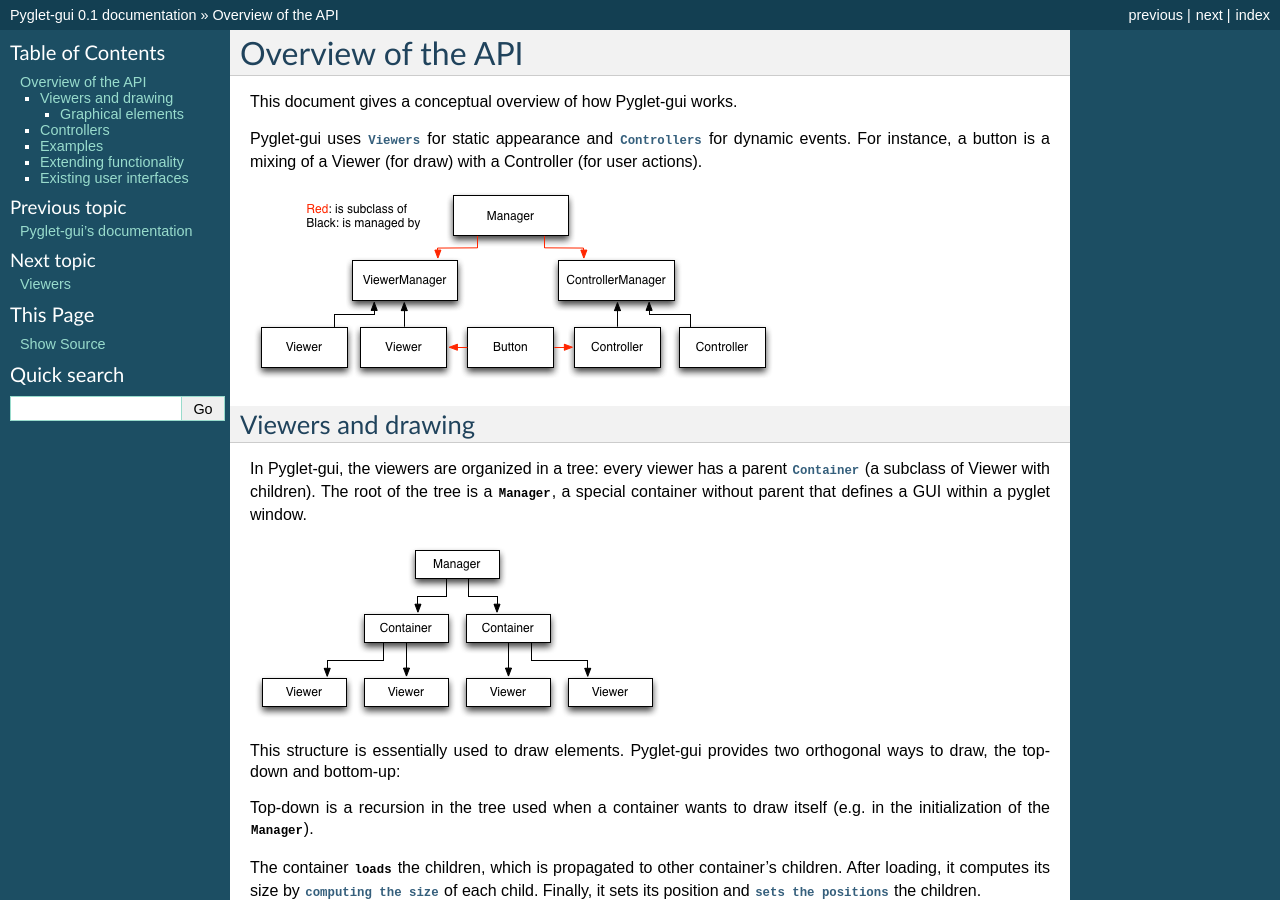
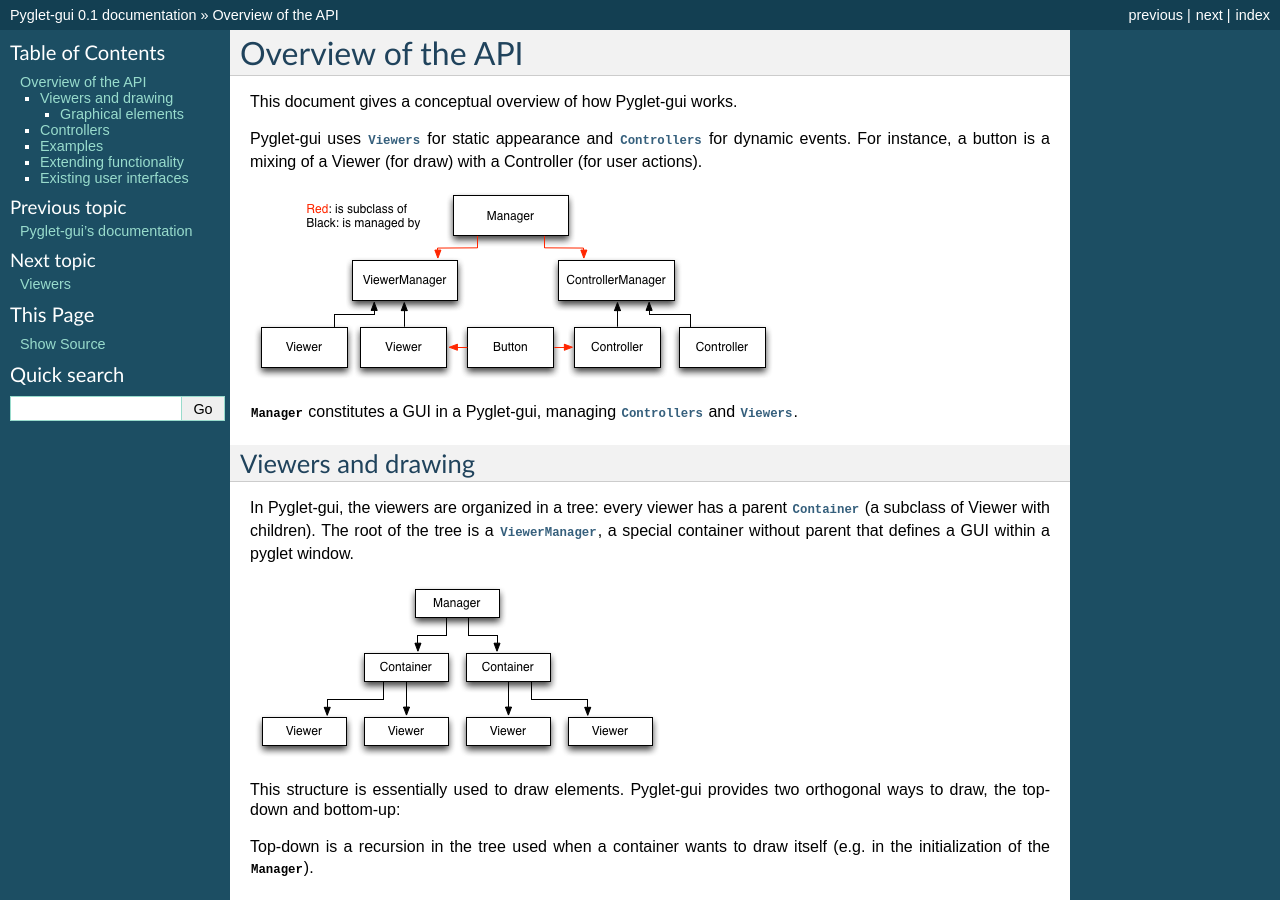
Before and after one commit to jorgecarleitao/pyglet-gui, a Sphinx documentation site: the page built from docs/api.rst, in a window 1280 px wide and 900 px high. Built offline with Sphinx 7.4.7, drawn with Linux system fonts in a browser that asks for light colours; some of the changed text lies outside the part shown.

Commit message:
Minor re-phrasing to api docs.

```diff
--- a/docs/api.rst
+++ b/docs/api.rst
@@ -10,12 +10,15 @@
 .. image:: management.png
     :scale: 100%
 
+:class:`~pyglet_gui.manager.Manager` constitutes a GUI in a Pyglet-gui,
+managing :class:`Controllers <pyglet_gui.core.Controller>` and :class:`Viewers <pyglet_gui.core.Viewer>`.
+
 Viewers and drawing
 ^^^^^^^^^^^^^^^^^^^^^
 
 In Pyglet-gui, the viewers are organized in a tree: every viewer has a
 parent :class:`~pyglet_gui.containers.Container` (a subclass of Viewer with children).
-The root of the tree is a :class:`~pyglet_gui.manager.Manager`, a special
+The root of the tree is a :class:`~pyglet_gui.manager.ViewerManager`, a special
 container without parent that defines a GUI within a pyglet window.
 
 .. image:: tree.png
@@ -27,10 +30,10 @@
 Top-down is a recursion in the tree used when a container wants
 to draw itself (e.g. in the initialization of the :class:`~pyglet_gui.manager.Manager`).
 
-The container :meth:`loads <pyglet_gui.containers.Container.load>` the children,
-which is propagated to other container's children.
+The container :meth:`loads <pyglet_gui.containers.Container.load_content>` the children,
+which is propagated to other children containers.
 After loading, it computes its size by
-:meth:`computing the size <pyglet_gui.core.Viewer.compute_size>` of each child.
+:meth:`computing the size <pyglet_gui.core.Viewer.compute_size>` of each children.
 Finally, it sets its position and :meth:`sets the positions <pyglet_gui.core.Viewer.set_position>` the children.
 
 The bottom-up is a recursion in the tree used when a single Viewer wants to be re-drawn, e.g.
```
